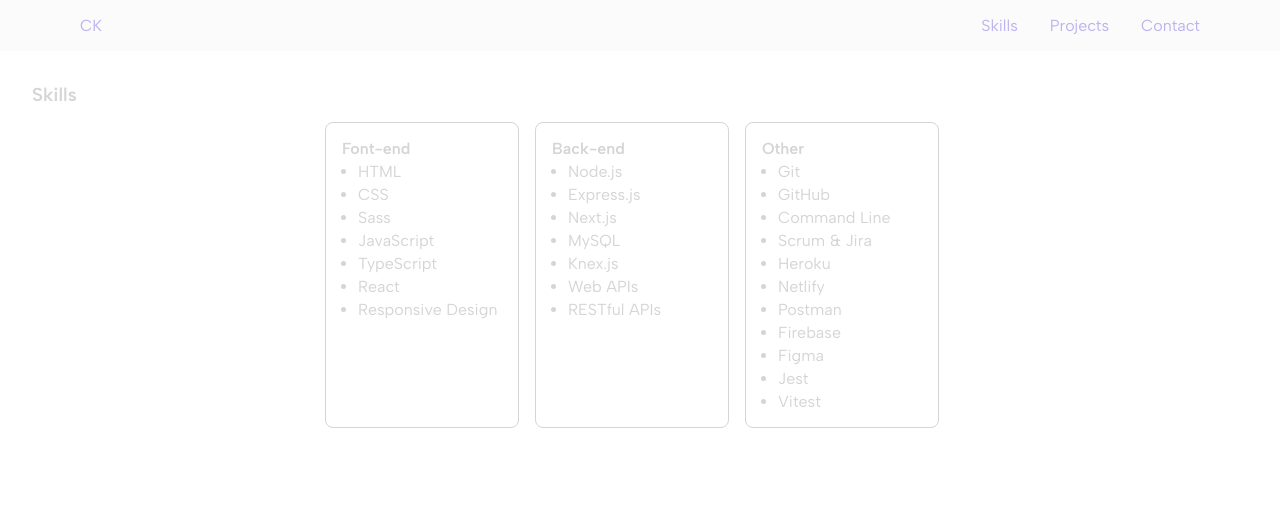
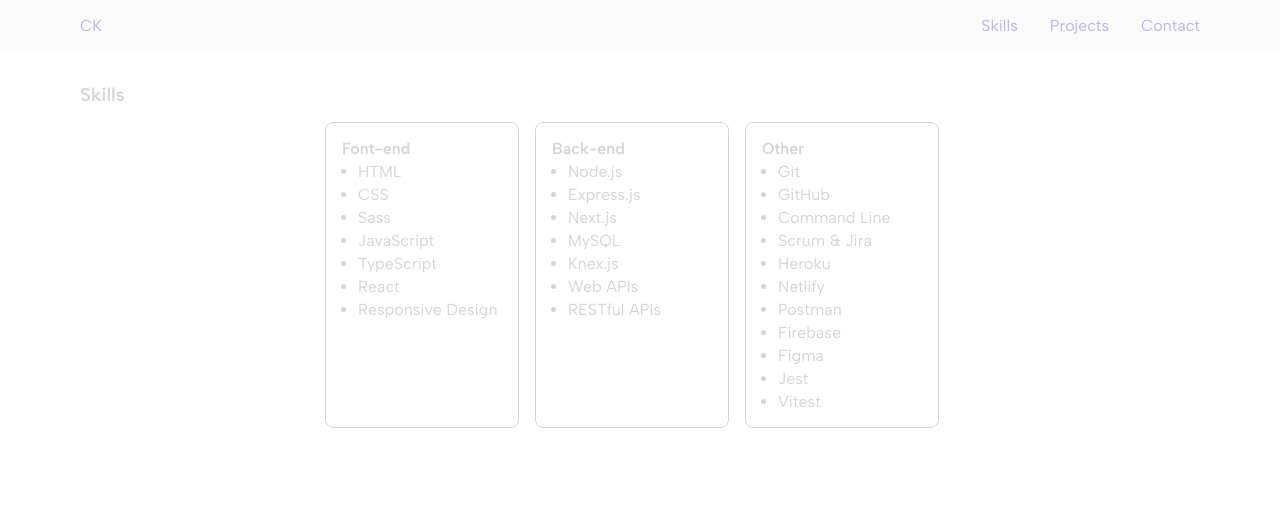
Before and after one commit to cassiek/portfolio, a React (Vite) app: page /skills in a window 1280 px wide. Shown: the top 510 px of the page. Built offline with nearby package versions, Linux system fonts and the light colour scheme.

Commit message:
adjust SkillsPage styling

```diff
--- a/src/pages/SkillsPage/SkillsPage.scss
+++ b/src/pages/SkillsPage/SkillsPage.scss
@@ -6,17 +6,26 @@
     @include tablet {
         height: 87vh;
     }
+    @include desktop {
+        width: $desktop-content-width;
+        margin: 0 auto;
+    }
     &__content {
         padding: 2rem 1.5rem;
         //margin: 0 auto;
         display: flex;
         flex-direction: column;
         justify-content: center;
-
+        @include desktop {
+            padding: 2rem 0;
+        }
     }
     &__header {
         color: $portfolio-grey;
         margin-left: 0.5rem;
+        @include desktop {
+            margin: 0;
+        }
     }
     &__skills {
         display: flex;
```
